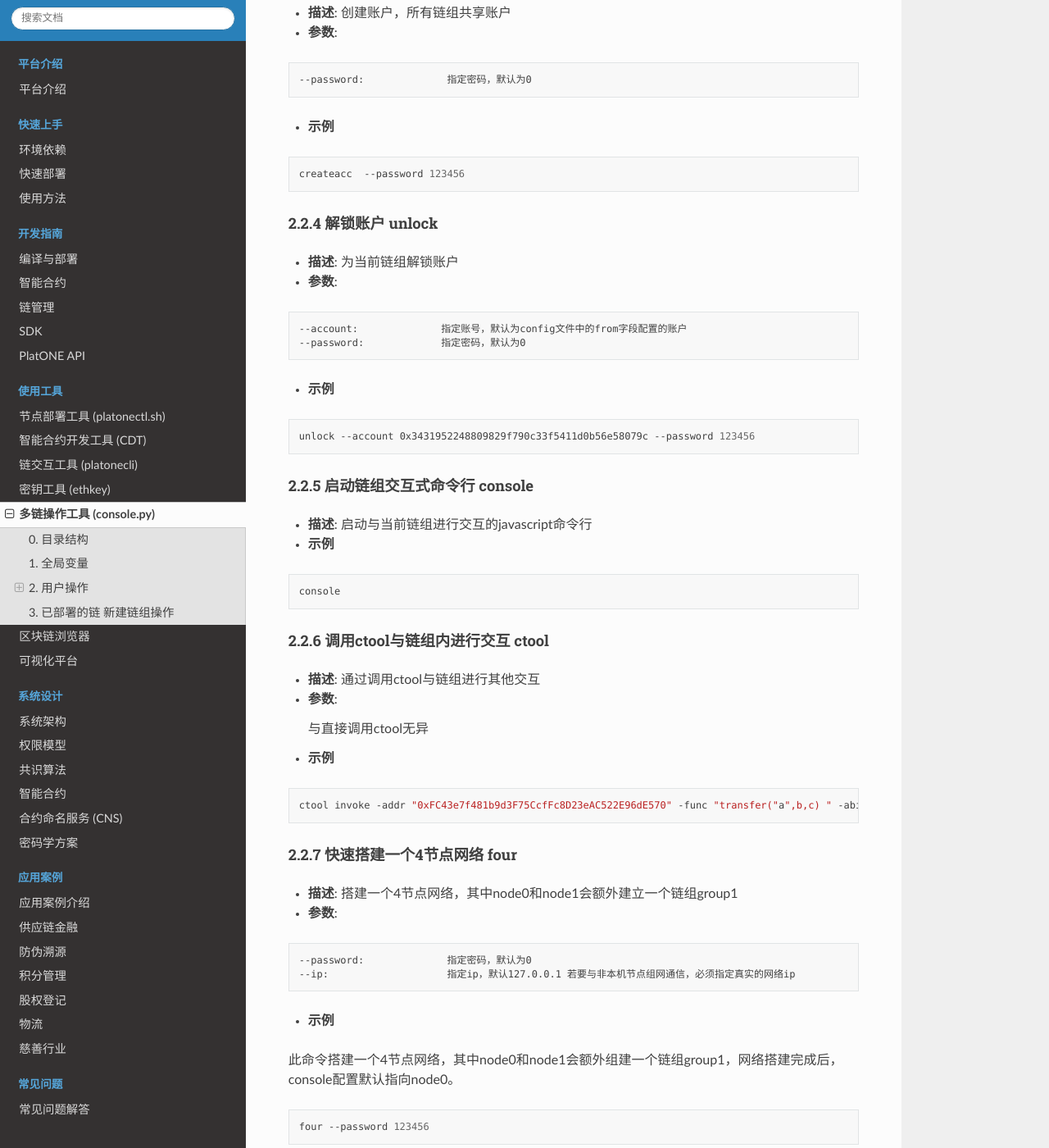
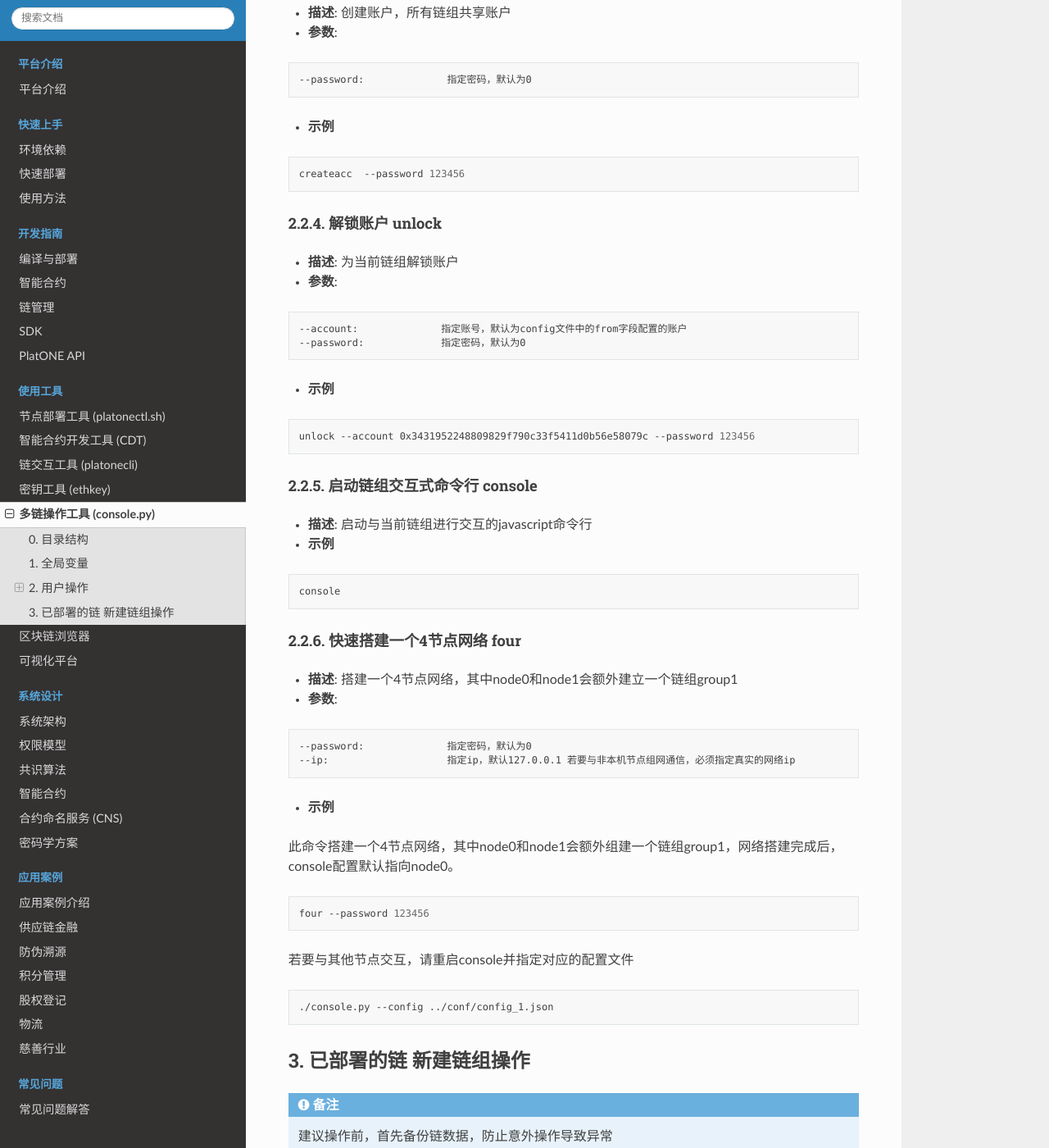
Before and after one commit to Venachain/Venachain-docs, a Sphinx documentation site: the page built from source/documents/tool/console.rst, in a window 1280 px wide and 1400 px high, scrolled down 5128 px. Shown: the whole window at 82% size. Built offline with Sphinx 7.4.7 and the Read the Docs theme 2.0.0, drawn with Linux system fonts in a browser that asks for light colours; some of the changed text lies outside the part shown.

Commit message:
修改platonectl文档 2021/8/31 19:40

```diff
--- a/source/documents/quick/quick_deploy.rst
+++ b/source/documents/quick/quick_deploy.rst
@@ -26,9 +26,9 @@
    节点运行日志：  ${WORKSPACE}/data/node-0/logs/platone_log/
    节点公钥： ${WORKSPACE}/data/node-0/node.pubkey
 
-   IP： ${WORKSPACE}/data/node-0/node.ip
-   RPC端口： ${WORKSPACE}/data/node-0/node.ip (默认6791)
-   p2p端口： ${WORKSPACE}/data/node-0/node.ip （默认16791）
+   IP： ${WORKSPACE}/data/node-0/deploy_node-0.conf
+   RPC端口： ${WORKSPACE}/data/node-0/deploy_node-0.conf (默认6791)
+   p2p端口： ${WORKSPACE}/data/node-0/deploy_node-0.conf （默认16791）
 
 2. 开启四节点
 =============
--- a/source/documents/tool/console.rst
+++ b/source/documents/tool/console.rst
@@ -15,7 +15,7 @@
    .
    |-linux
      |-bin ......................................可执行目录文件
-     |  |-ctool
+     |  |-platonecli
      |  |-platone
      |-conf.....................................配置文件目录
      |  |-config.json........................node0配置文件
@@ -105,11 +105,11 @@
 2. 用户操作
 ===========
 
-2.1 链组
-^^^^^^^^
+2.1. 链组
+^^^^^^^^^^
 
-2.1.1 单节点单链组启动
->>>>>>>>>>>>>>>>>>>>>>
+2.1.1. 单节点单链组启动
+>>>>>>>>>>>>>>>>>>>>>>>
 
 -  **描述**: 从头初始化并启动一个单节点，会自动生成账户、节点公私钥、genesis文件、初始化创世区块并启动节点。
 
@@ -132,8 +132,8 @@
 
    one --ip 10.200.26.69 --password  123456
 
-2.1.2 创建链组 group create
->>>>>>>>>>>>>>>>>>>>>>>>>>>
+2.1.2. 创建链组 group create
+>>>>>>>>>>>>>>>>>>>>>>>>>>>>>
 
 -  **描述**: 创建一个链组。
 
@@ -156,8 +156,8 @@
 
    group create --groupid 1 --password 123456  --ip 10.200.26.69
 
-2.1.3 切换链组 switch
->>>>>>>>>>>>>>>>>>>>>
+2.1.3. 切换链组 switch
+>>>>>>>>>>>>>>>>>>>>>>>
 
 -  **描述**: 存在多个链组时，用于在不同链组间切换
 
@@ -169,8 +169,8 @@
 
    switch 1
 
-2.1.4 添加链组节点准入 group add
->>>>>>>>>>>>>>>>>>>>>>>>>>>>>>>>
+2.1.4. 添加链组节点准入 group add
+>>>>>>>>>>>>>>>>>>>>>>>>>>>>>>>>>>
 
 -  **描述**: 允许一个节点加入当前链组，执行此命令前，请先切换至目标链组。
 
@@ -195,8 +195,8 @@
    switch 1
    group add --enode enode://1f8fa99baace67b994945279f173b285c98cccdd080376b8a08691439b78c9df9514bc3367ebd78b5b53b1b52b990585bdef36523f63c67343d33c3337205713@10.200.65.37:16791 --password 123456
 
-2.1.5 加入链组 group join
->>>>>>>>>>>>>>>>>>>>>>>>>
+2.1.5. 加入链组 group join
+>>>>>>>>>>>>>>>>>>>>>>>>>>>>
 
 -  **描述**: 主动加入一个链组
 
@@ -229,8 +229,8 @@
 
       group join --groupid 1
 
-2.1.6 离开链组 group leave
->>>>>>>>>>>>>>>>>>>>>>>>>>
+2.1.6. 离开链组 group leave
+>>>>>>>>>>>>>>>>>>>>>>>>>>>>>
 
 -  **描述**: 主动离开一个链组，无法离开链组0，此命令不会删除已同步账本。
 
@@ -246,11 +246,11 @@
 
    group leave --groupid 1
 
-2.2 其他命令
-^^^^^^^^^^^^
+2.2. 其他命令
+^^^^^^^^^^^^^^
 
-2.2.1 启动 start
->>>>>>>>>>>>>>>>
+2.2.1. 启动 start
+>>>>>>>>>>>>>>>>>>>
 
 -  **描述**: 启动一个或多个链组，若指定groupid，则启动单个链组，否则启动所有链组
 
@@ -262,8 +262,8 @@
 
    start  1
 
-2.2.2 停止 stop
->>>>>>>>>>>>>>>
+2.2.2. 停止 stop
+>>>>>>>>>>>>>>>>>>
 
 -  **描述**: 停止一个或多个链组，若指定groupid，则停止单个链组，否则停止所有链组
 
@@ -275,8 +275,8 @@
 
    stop  1
 
-2.2.3 创建账户 createacc
->>>>>>>>>>>>>>>>>>>>>>>>
+2.2.3. 创建账户 createacc
+>>>>>>>>>>>>>>>>>>>>>>>>>>
 
 -  **描述**: 创建账户，所有链组共享账户
 
@@ -292,8 +292,8 @@
 
    createacc  --password 123456
 
-2.2.4 解锁账户 unlock
->>>>>>>>>>>>>>>>>>>>>
+2.2.4. 解锁账户 unlock
+>>>>>>>>>>>>>>>>>>>>>>>
 
 -  **描述**: 为当前链组解锁账户
 
@@ -310,8 +310,8 @@
 
    unlock --account 0x3431952248809829f790c33f5411d0b56e58079c --password 123456
 
-2.2.5 启动链组交互式命令行 console
->>>>>>>>>>>>>>>>>>>>>>>>>>>>>>>>>>
+2.2.5. 启动链组交互式命令行 console
+>>>>>>>>>>>>>>>>>>>>>>>>>>>>>>>>>>>
 
 -  **描述**: 启动与当前链组进行交互的javascript命令行
 
@@ -321,23 +321,8 @@
 
    console
 
-2.2.6 调用ctool与链组内进行交互 ctool
->>>>>>>>>>>>>>>>>>>>>>>>>>>>>>>>>>>>>
-
--  **描述**: 通过调用ctool与链组进行其他交互
-
--  **参数**:
-
-   与直接调用ctool无异
-
--  **示例**
-
-.. code:: bash
-
-   ctool invoke -addr "0xFC43e7f481b9d3F75CcfFc8D23eAC522E96dE570" -func "transfer("a",b,c) " -abi "D:\\resource\\temp\\contractc.cpp.abi.json"
-
-2.2.7 快速搭建一个4节点网络 four
->>>>>>>>>>>>>>>>>>>>>>>>>>>>>>>>
+2.2.6. 快速搭建一个4节点网络 four
+>>>>>>>>>>>>>>>>>>>>>>>>>>>>>>>>>
 
 -  **描述**: 搭建一个4节点网络，其中node0和node1会额外建立一个链组group1
 
--- a/source/documents/tool/platonectl.rst
+++ b/source/documents/tool/platonectl.rst
@@ -41,8 +42,6 @@
 .. code:: bash
 
    ./platonectl.sh init -h
-
-console:
 
 .. code:: console
 
```
Also changed, not shown: other parts of source/documents/tool/platonectl.rst (+4 -0 lines).
